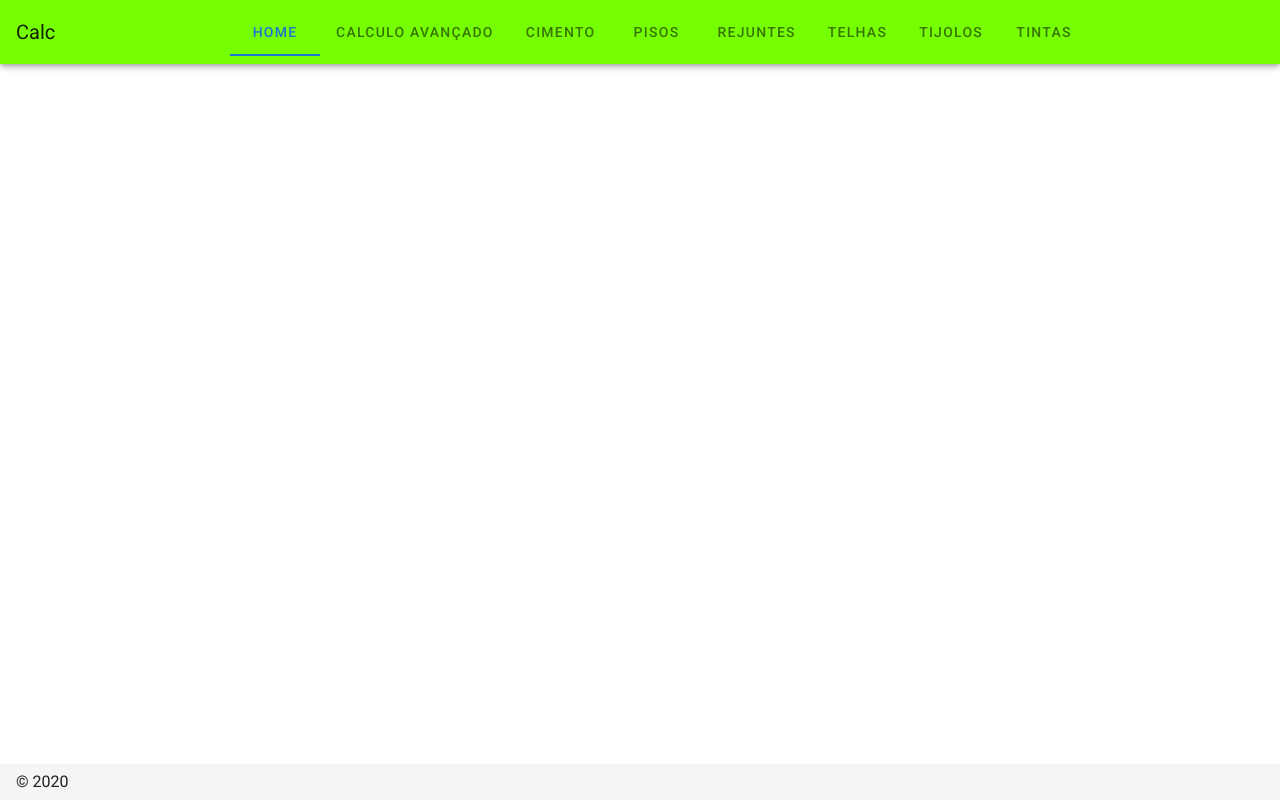
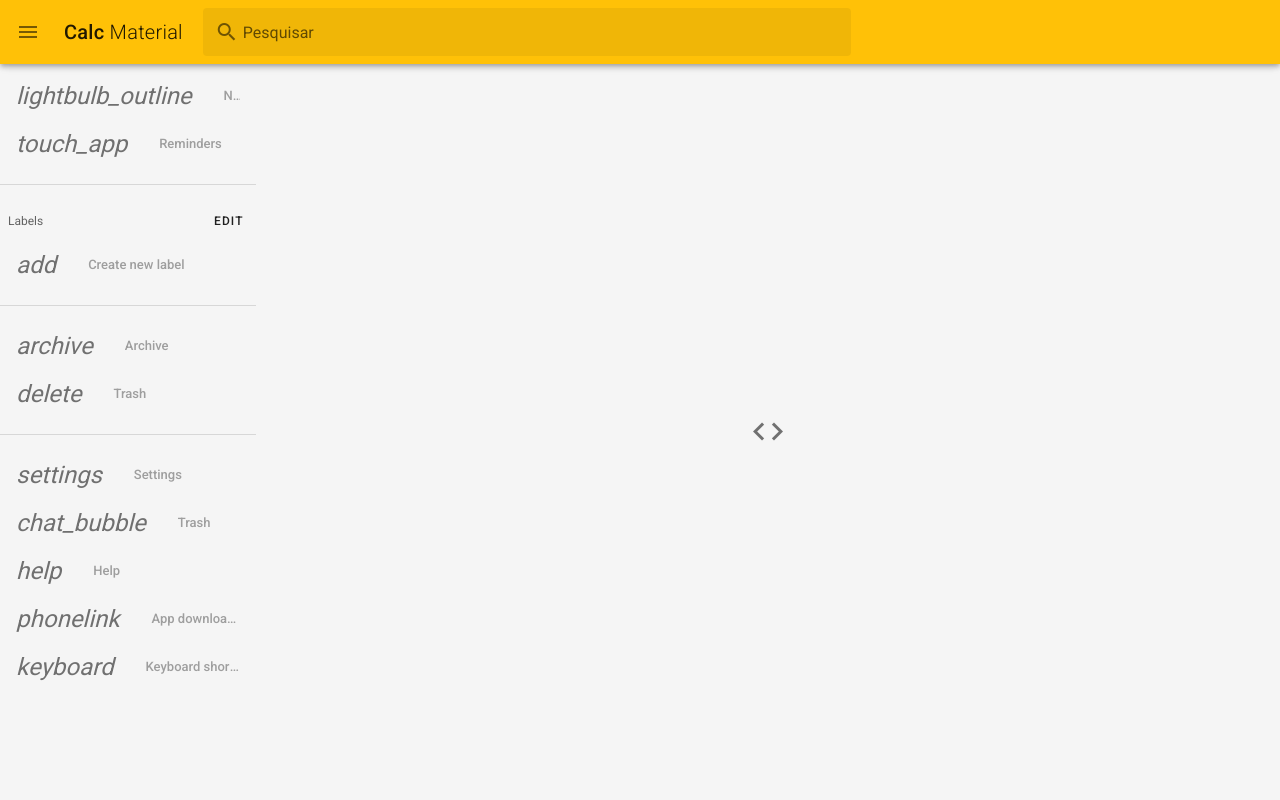
Before and after one commit to Welves-de-Paula/calc-material, a Nuxt app: page / in a window 1280 px wide. Built offline with nearby package versions, Linux system fonts and the light colour scheme.

Commit message:
novo layout

```diff
--- /dev/null
+++ b/layouts/default copy.vue
@@ -0,0 +1,57 @@
+<template>
+<v-app>
+    <v-app-bar color="light-green accent-3" :clipped-left="clipped" fixed app>
+        <v-toolbar-title v-text="title" />
+        <v-spacer />
+        <v-row>
+            <v-tabs background-color="light-green accent-3">
+                <v-tab @click="$router.push('/HOME')">HOME</v-tab>
+                <v-tab @click="$router.push('/calc')">Calculo avançado</v-tab>
+                <v-tab @click="$router.push('/cimento')">cimento</v-tab>
+                <v-tab @click="$router.push('/pisos')">Pisos</v-tab>
+                <v-tab @click="$router.push('/rejunte')">Rejuntes</v-tab>
+                <v-tab @click="$router.push('/telhas')">telhas</v-tab>
+                <v-tab @click="$router.push('/tijolos')">Tijolos</v-tab>
+                <v-tab @click="$router.push('/Tintas')">Tintas</v-tab>
+            </v-tabs>
+        </v-row>
+    </v-app-bar>
+
+    <v-content>
+        <v-container>
+            <nuxt />
+        </v-container>
+    </v-content>
+
+    <v-footer :fixed="fixed" app>
+        <span>&copy; {{ new Date().getFullYear() }}</span>
+    </v-footer>
+</v-app>
+</template>
+
+<script>
+export default {
+    data() {
+        return {
+            clipped: false,
+            drawer: false,
+            fixed: false,
+            items: [{
+                    icon: "mdi-apps",
+                    title: "Welcome",
+                    to: "/"
+                },
+                {
+                    icon: "mdi-chart-bubble",
+                    title: "Inspire",
+                    to: "/inspire"
+                }
+            ],
+            miniVariant: false,
+            right: true,
+            rightDrawer: false,
+            title: "Calc"
+        };
+    }
+};
+</script>
--- a/layouts/default.vue
+++ b/layouts/default.vue
@@ -1,58 +1,126 @@
 <template>
-  <v-app>
-    <v-app-bar color="light-green accent-3" :clipped-left="clipped" fixed app>
-      <v-toolbar-title v-text="title" />
-      <v-spacer />
-      <v-row>
-        <v-tabs background-color="light-green accent-3">
-          <v-tab @click="$router.push('/HOME')">HOME</v-tab>
-          <v-tab @click="$router.push('/calc')">Calculo avançado</v-tab>
-          <v-tab @click="$router.push('/cimento')">cimento</v-tab>
-          <v-tab @click="$router.push('/pisos')">Pisos</v-tab>
-          <v-tab @click="$router.push('/rejunte')">Rejuntes</v-tab>
-          <v-tab @click="$router.push('/telhas')">telhas</v-tab>
-          <v-tab @click="$router.push('/tijolos')">Tijolos</v-tab>
-          <v-tab @click="$router.push('/Tintas')">Tintas</v-tab>
-        </v-tabs>
-      </v-row>
+<v-app id="keep">
+    <v-app-bar app clipped-left color="amber">
+        <v-app-bar-nav-icon @click="drawer = !drawer"></v-app-bar-nav-icon>
+        <span class="title ml-3 mr-5">Calc&nbsp;<span class="font-weight-light">Material</span></span>
+        <v-text-field solo-inverted flat hide-details label="Pesquisar" prepend-inner-icon="mdi-magnify"></v-text-field>
+
+        <v-spacer></v-spacer>
     </v-app-bar>
 
-    <v-content>
-      <v-container>
-        <nuxt />
-      </v-container>
-    </v-content>
+    <v-navigation-drawer v-model="drawer" app clipped color="grey lighten-4">
+        <v-list dense class="grey lighten-4">
+            <template v-for="(item, i) in items">
+                <v-row v-if="item.heading" :key="i" align="center">
+                    <v-col cols="6">
+                        <v-subheader v-if="item.heading">
+                            {{ item.heading }}
+                        </v-subheader>
+                    </v-col>
+                    <v-col cols="6" class="text-right">
+                        <v-btn small text>edit</v-btn>
+                    </v-col>
+                </v-row>
+                <v-divider v-else-if="item.divider" :key="i" dark class="my-4"></v-divider>
+                <v-list-item v-else :key="i" link>
+                    <v-list-item-action>
+                        <v-icon>{{ item.icon }}</v-icon>
+                    </v-list-item-action>
+                    <v-list-item-content>
+                        <v-list-item-title class="grey--text">
+                            {{ item.text }}
+                        </v-list-item-title>
+                    </v-list-item-content>
+                </v-list-item>
+            </template>
+        </v-list>
+    </v-navigation-drawer>
 
-    <v-footer :fixed="fixed" app>
-      <span>&copy; {{ new Date().getFullYear() }}</span>
-    </v-footer>
-  </v-app>
+    <v-main>
+        <v-container fluid class="grey lighten-4 fill-height">
+            <v-row justify="center" align="center">
+                <v-col class="shrink">
+                    <v-tooltip right>
+                        <template v-slot:activator="{ on }">
+                            <v-btn :href="source" icon large target="_blank" v-on="on">
+                                <v-icon large>mdi-code-tags</v-icon>
+                            </v-btn>
+                        </template>
+                        <span>Source</span>
+                    </v-tooltip>
+                </v-col>
+            </v-row>
+        </v-container>
+    </v-main>
+</v-app>
 </template>
 
 <script>
 export default {
-  data() {
-    return {
-      clipped: false,
-      drawer: false,
-      fixed: false,
-      items: [
-        {
-          icon: "mdi-apps",
-          title: "Welcome",
-          to: "/"
-        },
-        {
-          icon: "mdi-chart-bubble",
-          title: "Inspire",
-          to: "/inspire"
-        }
-      ],
-      miniVariant: false,
-      right: true,
-      rightDrawer: false,
-      title: "Calc"
-    };
-  }
-};
+    props: {
+        source: String,
+    },
+    data: () => ({
+        drawer: null,
+        items: [{
+                icon: 'lightbulb_outline',
+                text: 'Notes'
+            },
+            {
+                icon: 'touch_app',
+                text: 'Reminders'
+            },
+            {
+                divider: true
+            },
+            {
+                heading: 'Labels'
+            },
+            {
+                icon: 'add',
+                text: 'Create new label'
+            },
+            {
+                divider: true
+            },
+            {
+                icon: 'archive',
+                text: 'Archive'
+            },
+            {
+                icon: 'delete',
+                text: 'Trash'
+            },
+            {
+                divider: true
+            },
+            {
+                icon: 'settings',
+                text: 'Settings'
+            },
+            {
+                icon: 'chat_bubble',
+                text: 'Trash'
+            },
+            {
+                icon: 'help',
+                text: 'Help'
+            },
+            {
+                icon: 'phonelink',
+                text: 'App downloads'
+            },
+            {
+                icon: 'keyboard',
+                text: 'Keyboard shortcuts'
+            },
+        ],
+    }),
+}
 </script>
+
+<style>
+#keep .v-navigation-drawer__border {
+    display: none
+}
+</style>
```
